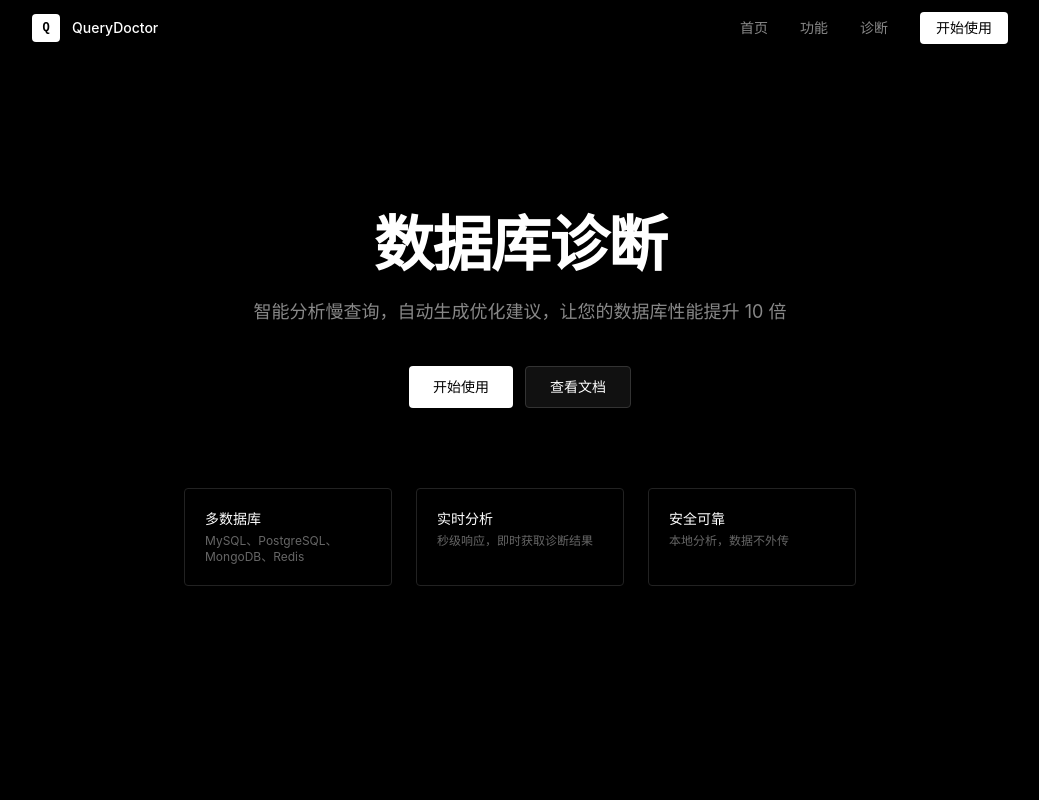
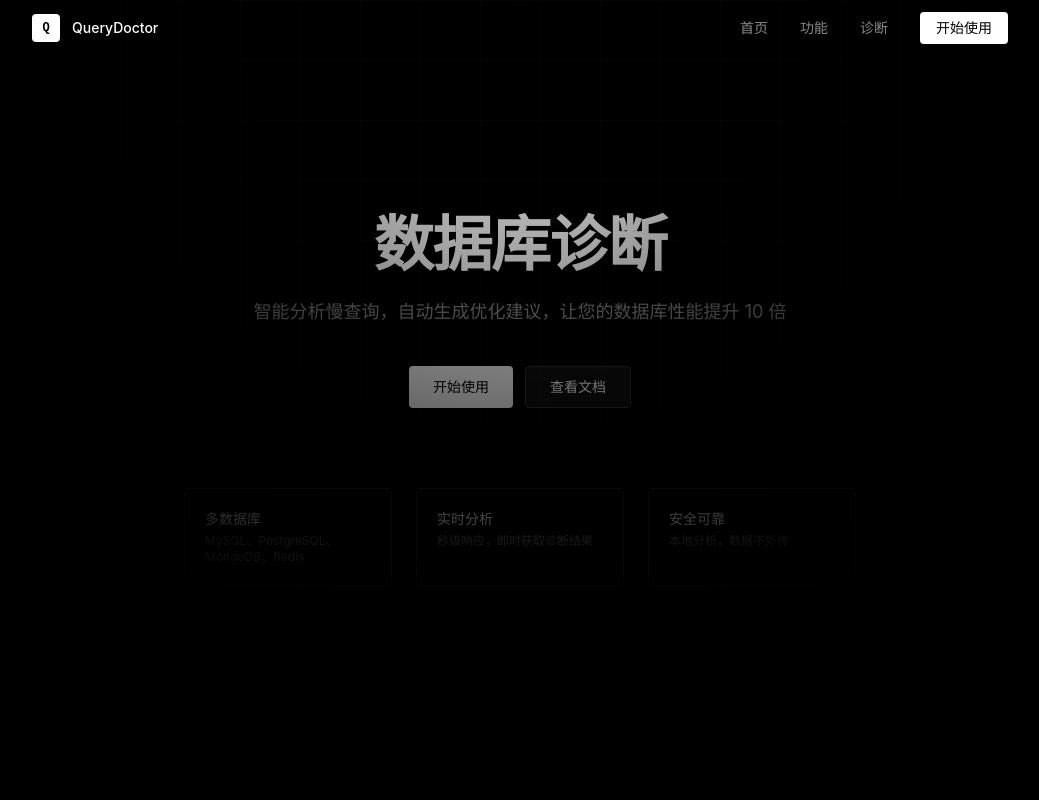
Before and after one commit to ANRlm/QueryDoctor, a React (Vite) app in the folder frontend/: page / in a window 1280 px wide. Shown: the top 800 px of the page, without its empty margins (120-1159 px from the left). Built offline with nearby package versions, Linux system fonts and the light colour scheme.

Commit message:
feat(frontend): add minimalist grid background

```diff
--- a/frontend/src/components/Layout/Layout.tsx
+++ b/frontend/src/components/Layout/Layout.tsx
@@ -7,10 +7,26 @@ interface LayoutProps {
 
 export function Layout({ children }: LayoutProps) {
   return (
-    <div className="min-h-screen bg-black text-white">
+    <div className="min-h-screen bg-black text-white relative overflow-hidden">
+      <div
+        className="fixed inset-0 pointer-events-none"
+        style={{
+          backgroundImage: `
+            linear-gradient(rgba(255,255,255,0.02) 1px, transparent 1px),
+            linear-gradient(90deg, rgba(255,255,255,0.02) 1px, transparent 1px)
+          `,
+          backgroundSize: '60px 60px',
+        }}
+      />
+      <div
+        className="fixed inset-0 pointer-events-none"
+        style={{
+          background: 'radial-gradient(circle at 50% 0%, rgba(0,0,0,0) 0%, #000 70%)',
+        }}
+      />
       <Navigation />
       <main>{children}</main>
-      <footer className="border-t border-[#222] py-8">
+      <footer className="border-t border-[#222] py-8 relative z-10">
         <div className="max-w-5xl mx-auto px-6 text-center text-[#666] text-xs">
           <p>QueryDoctor © 2024</p>
         </div>
```
